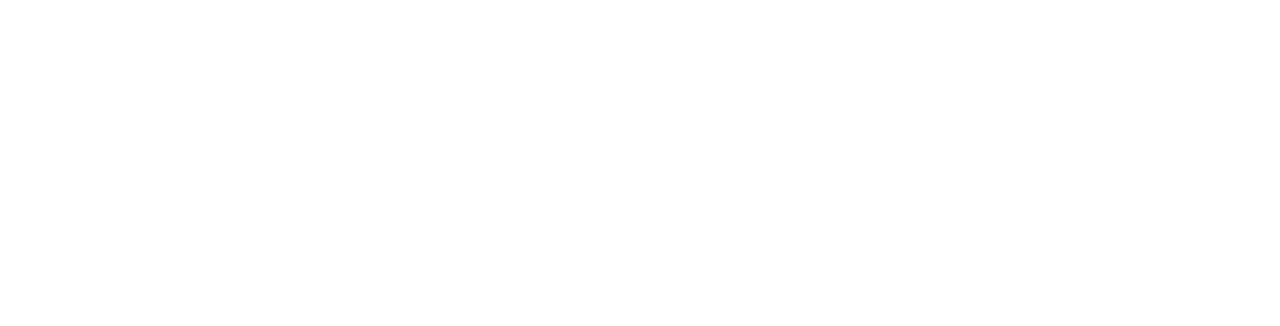
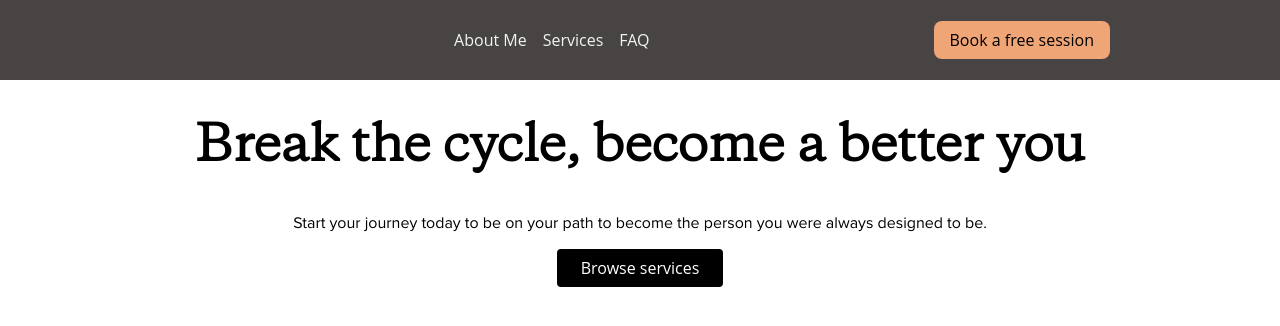
Before and after one commit to Adam-Thometz/Cosmic-Healing, a React (Create React App) app: page / in a window 1280 px wide. Shown: the top 326 px of the page. Built offline with nearby package versions, Linux system fonts and the light colour scheme.

Commit message:
put navbar and hero on App

```diff
--- a/src/App.js
+++ b/src/App.js
@@ -1,11 +1,14 @@
 import './App.css';
+import Hero from './hero/Hero';
+import Navbar from './navbar/Navbar';
 
 function App() {
   return (
     <div className="App">
-
+      <Navbar />
+      <Hero />
     </div>
   );
-}
+};
 
 export default App;
```
